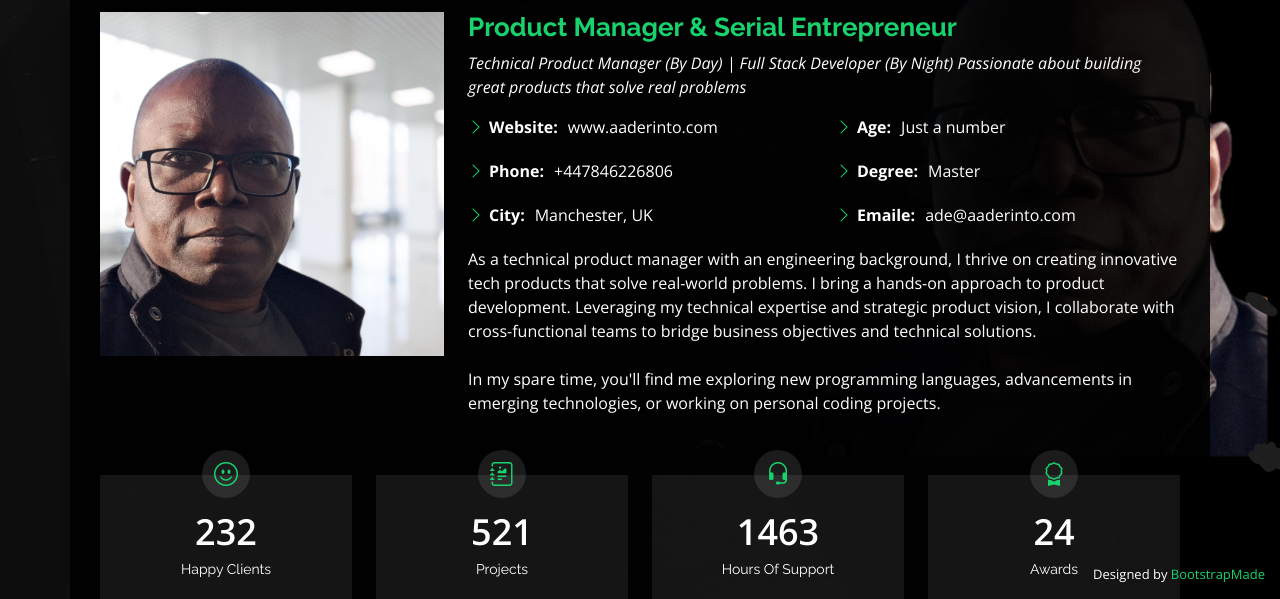
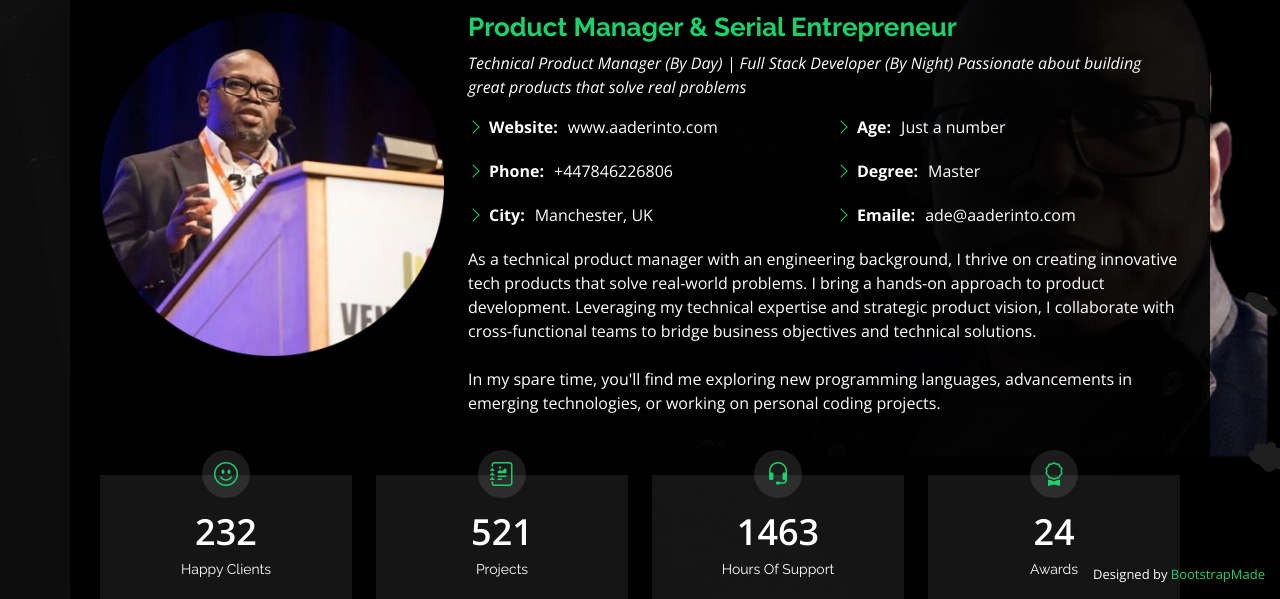
Before and after one commit to ad3rinto/personal_page, a plain HTML site: page index.html in a window 1280 px wide. Both pictures are taken after a click on the link "About". Shown: the part 201-800 px from the top of the page. Drawn offline with nearby package versions, Linux system fonts and the light colour scheme.

Commit message:
update about me profile picture

```diff
--- a/index.html
+++ b/index.html
@@ -82,7 +82,7 @@
 
       <div class="row">
         <div class="col-lg-4" data-aos="fade-right">
-          <img src="assets/img/me.jpg" class="img-fluid" alt="">
+          <img src="assets/img/prof.png" class="img-fluid" alt="">
         </div>
         <div class="col-lg-8 pt-4 pt-lg-0 content" data-aos="fade-left">
           <h3>Product Manager &amp; Serial Entrepreneur</h3>
```
Also changed, not shown: assets/img/prof.png (added).
